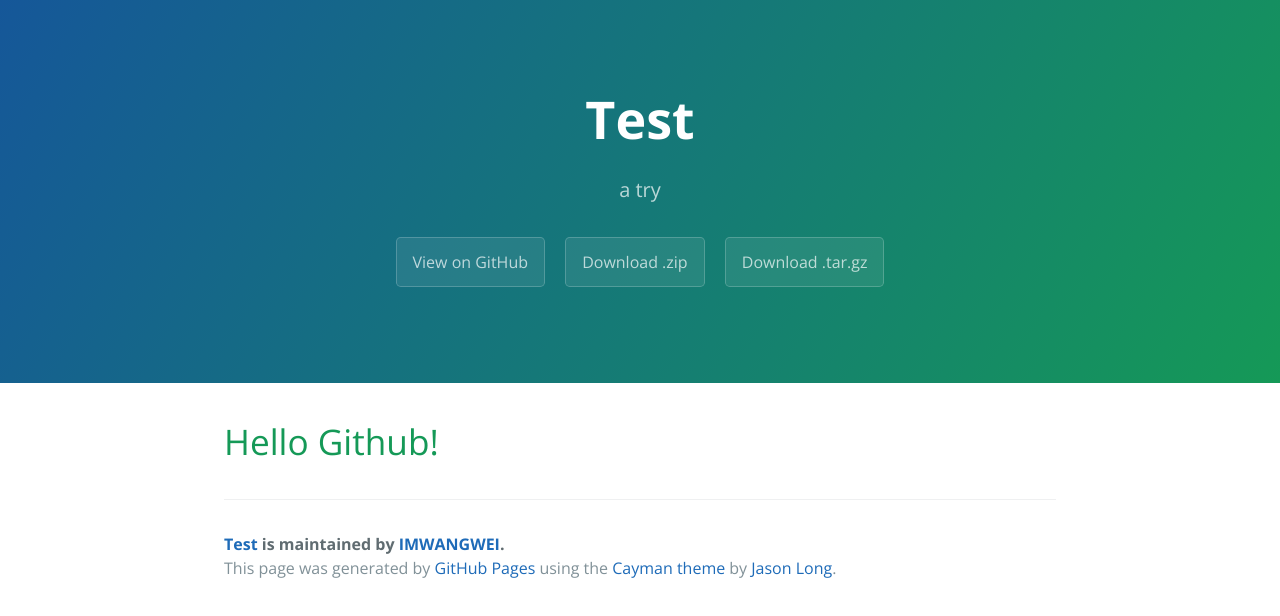
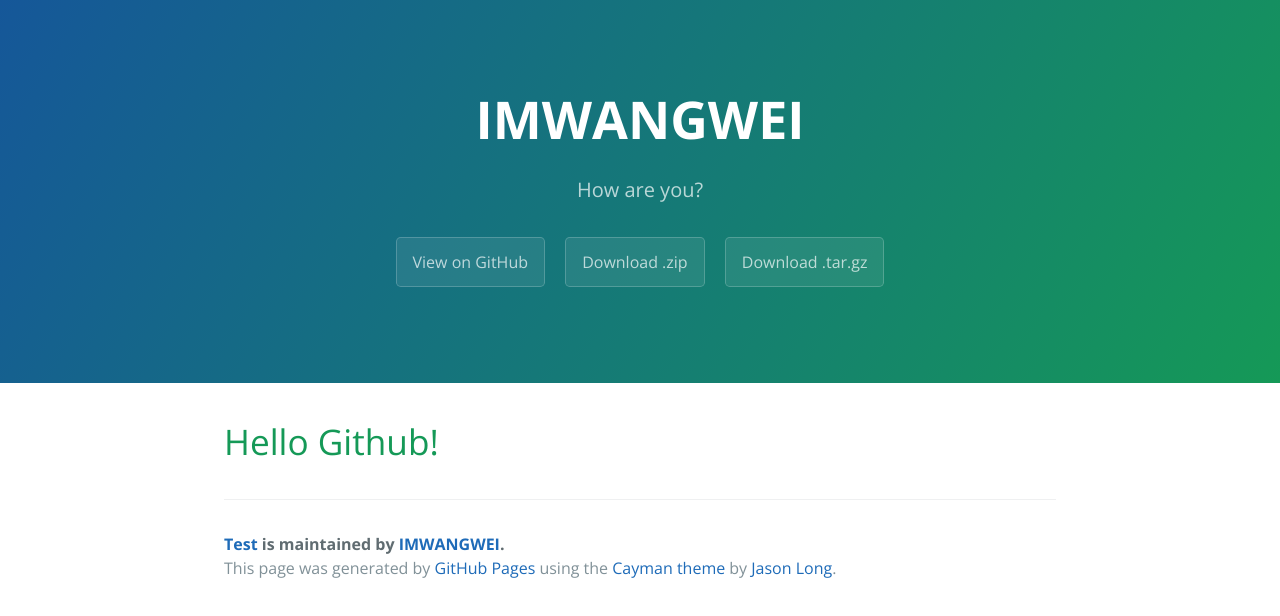
Before and after one commit to maizhen/test, a plain HTML site: page index.html in a window 1280 px wide. Drawn offline with nearby package versions, Linux system fonts and the light colour scheme.

Commit message:
Update index.html

```diff
--- a/index.html
+++ b/index.html
@@ -11,8 +11,8 @@
   </head>
   <body>
     <section class="page-header">
-      <h1 class="project-name">Test</h1>
-      <h2 class="project-tagline">a try</h2>
+      <h1 class="project-name">IMWANGWEI</h1>
+      <h2 class="project-tagline">How are you?</h2>
       <a href="https://github.com/IMWANGWEI/test" class="btn">View on GitHub</a>
       <a href="https://github.com/IMWANGWEI/test/zipball/master" class="btn">Download .zip</a>
       <a href="https://github.com/IMWANGWEI/test/tarball/master" class="btn">Download .tar.gz</a>
```
